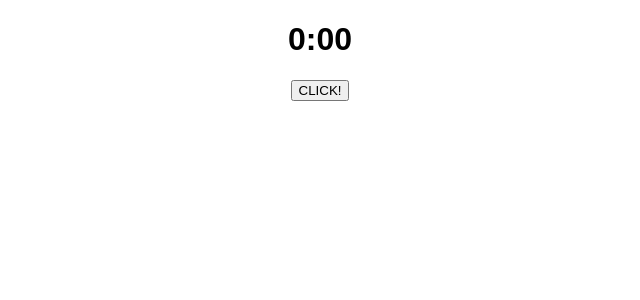
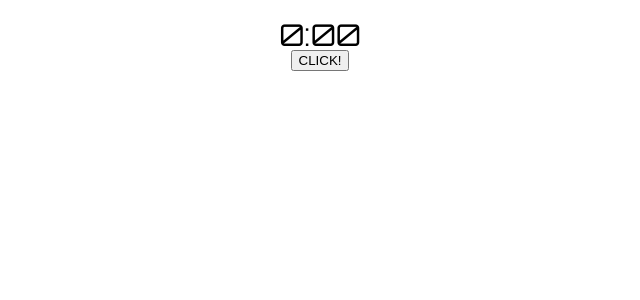
Before and after one commit to HardingRU/React-Stopwatch, a React (Create React App) app in the folder sw/: page / in a window 1280 px wide. Shown: the top 300 px of the page, without its empty margins (320-960 px from the left). Built offline with nearby package versions, Linux system fonts and the light colour scheme.

Commit message:
added styling, highlighting red any clicked splits

```diff
--- a/sw/package.json
+++ b/sw/package.json
@@ -3,11 +3,14 @@
   "version": "0.1.0",
   "private": true,
   "dependencies": {
+    "node-sass-chokidar": "^1.3.3",
     "react": "^16.4.1",
     "react-dom": "^16.4.1",
     "react-scripts": "1.1.4"
   },
   "scripts": {
+    "build-css": "node-sass-chokidar src/ -o src/",
+    "watch-css": "npm run build-css && node-sass-chokidar src/ -o src/ --watch --recursive",
     "start": "react-scripts start",
     "build": "react-scripts build",
     "test": "react-scripts test --env=jsdom",
--- a/sw/public/index.html
+++ b/sw/public/index.html
@@ -1,6 +1,7 @@
 <!DOCTYPE html>
 <html lang="en">
   <head>
+    <link href='https://fonts.googleapis.com/css?family=Orbitron' rel='stylesheet' type='text/css'>
     <meta charset="utf-8">
     <meta name="viewport" content="width=device-width, initial-scale=1, shrink-to-fit=no">
     <meta name="theme-color" content="#000000">
--- a/sw/src/App.css
+++ b/sw/src/App.css
@@ -1,28 +1,17 @@
-.App {
-  text-align: center;
-}
+body {
+  font-family: "Orbitron", sans-serif;
+  text-align: center; }
 
-.App-logo {
-  animation: App-logo-spin infinite 20s linear;
-  height: 80px;
-}
+h1 {
+  margin-top: 20px;
+  font-size: 30px; }
 
-.App-header {
-  background-color: #222;
-  height: 150px;
-  padding: 20px;
-  color: white;
-}
+li {
+  font-size: 20px;
+  list-style-type: none; }
 
-.App-title {
-  font-size: 1.5em;
-}
+.red {
+  color: red; }
 
-.App-intro {
-  font-size: large;
-}
-
-@keyframes App-logo-spin {
-  from { transform: rotate(0deg); }
-  to { transform: rotate(360deg); }
-}
+.black {
+  color: black; }
--- a/sw/src/App.js
+++ b/sw/src/App.js
@@ -1,6 +1,7 @@
 import React, { Component } from 'react';
+import './Reset.css'
 import './App.css';
-import Split from './Split'
+import Split from './Split';
 
 
 class App extends Component {
@@ -55,7 +56,7 @@ class App extends Component {
         // create Split component with data required to render and track
         // keep track of splitTimes for each Split component in separate array, which will be used to find the correct splits for removal purposes
         this.setState({
-          splitDivs: this.state.splitDivs.concat(<Split callback={this.splitClick} minutes={this.state.minutes} seconds={this.state.seconds} key={this.state.keyCounter}/>),
+          splitDivs: this.state.splitDivs.concat(<Split callback={this.splitClick} minutes={this.state.minutes} seconds={this.state.seconds} key={this.state.keyCounter} color={"black"}/>),
           splitTimes: this.state.splitTimes.concat(tempArray),
           // simple way to ensure that all children component have a unique key
           keyCounter: this.state.keyCounter + 1
--- /dev/null
+++ b/sw/src/App.scss
@@ -0,0 +1,31 @@
+$font-style: 'Orbitron', sans-serif;
+$center: center;
+$thirty: 30px;
+$twenty: 20px;
+$none: none;
+$red: red;
+$black: black;
+
+body {
+  font-family: $font-style;
+  text-align: $center;
+}
+
+h1 {
+  margin-top: $twenty;
+  font-size: $thirty;
+}
+
+li {
+  font-size: $twenty;
+  list-style-type: $none;
+
+}
+
+.red {
+  color: $red
+}
+
+.black {
+  color: $black
+}
--- /dev/null
+++ b/sw/src/Reset.css
@@ -0,0 +1,48 @@
+/* http://meyerweb.com/eric/tools/css/reset/
+   v2.0 | 20110126
+   License: none (public domain)
+*/
+
+html, body, div, span, applet, object, iframe,
+h1, h2, h3, h4, h5, h6, p, blockquote, pre,
+a, abbr, acronym, address, big, cite, code,
+del, dfn, em, img, ins, kbd, q, s, samp,
+small, strike, strong, sub, sup, tt, var,
+b, u, i, center,
+dl, dt, dd, ol, ul, li,
+fieldset, form, label, legend,
+table, caption, tbody, tfoot, thead, tr, th, td,
+article, aside, canvas, details, embed,
+figure, figcaption, footer, header, hgroup,
+menu, nav, output, ruby, section, summary,
+time, mark, audio, video {
+	margin: 0;
+	padding: 0;
+	border: 0;
+	font-size: 100%;
+	font: inherit;
+	vertical-align: baseline;
+}
+/* HTML5 display-role reset for older browsers */
+article, aside, details, figcaption, figure,
+footer, header, hgroup, menu, nav, section {
+	display: block;
+}
+body {
+	line-height: 1;
+}
+ol, ul {
+	list-style: none;
+}
+blockquote, q {
+	quotes: none;
+}
+blockquote:before, blockquote:after,
+q:before, q:after {
+	content: '';
+	content: none;
+}
+table {
+	border-collapse: collapse;
+	border-spacing: 0;
+}
--- a/sw/src/Split.js
+++ b/sw/src/Split.js
@@ -8,7 +8,7 @@ class Split extends Component {
     super()
     this.state = {
       seconds: 0,
-      minutes: 0
+      minutes: 0,
     }
     this.sendDataToParent = this.sendDataToParent.bind(this);
   }
@@ -23,14 +23,17 @@ class Split extends Component {
 
   // leverage callback function that was passed from parent as props to send back minutes and seconds of split clicked
   sendDataToParent() {
+    this.setState({
+      color: "red"
+    })
     this.props.callback(this.state.minutes, this.state.seconds)
   }
 
 	render(){
 		return (
       this.props.seconds < 10 ?
-      <li onClick={this.sendDataToParent}>{this.props.minutes}:0{this.props.seconds}</li> :
-      <li onClick={this.sendDataToParent}>{this.props.minutes}:{this.props.seconds}</li>
+      <li className={this.state.color} onClick={this.sendDataToParent}>{this.props.minutes}:0{this.props.seconds}</li> :
+      <li className={this.state.color} onClick={this.sendDataToParent}>{this.props.minutes}:{this.props.seconds}</li>
 		)
 	}
 
```
Also changed, not shown: 2 other files (tests, documents, lock files or other folders).
